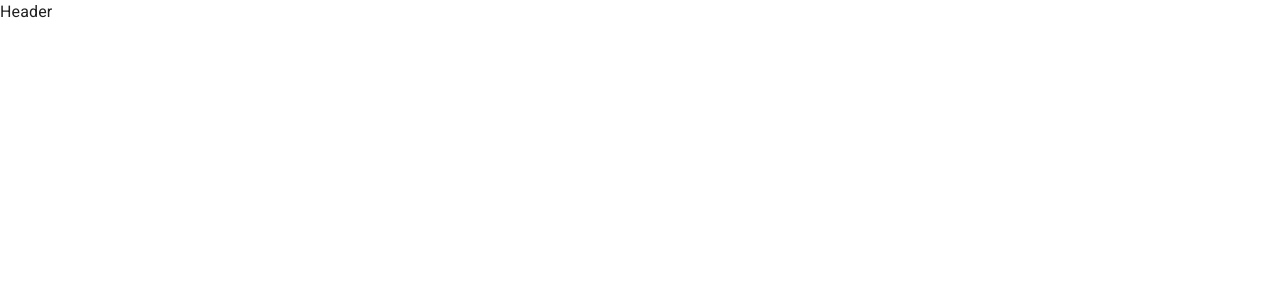
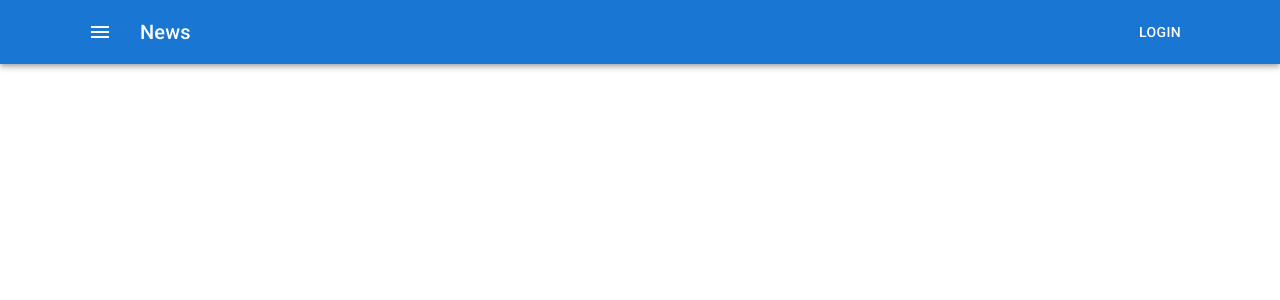
Before and after one commit to Irina77777777/travel-react, a React (Create React App) app: page / in a window 1280 px wide. Shown: the top 300 px of the page. Built offline with nearby package versions, Linux system fonts and the light colour scheme.

Commit message:
add  appBar in Header

```diff
--- a/src/container/Header/Header.tsx
+++ b/src/container/Header/Header.tsx
@@ -1,7 +1,35 @@
+import AppBar from '@mui/material/AppBar'
+import Toolbar from '@mui/material/Toolbar'
+import Typography from '@mui/material/Typography'
+import Button from '@mui/material/Button'
+import IconButton from '@mui/material/IconButton'
+import MenuIcon from '@mui/icons-material/Menu'
+import Container from '@mui/material/Container'
+
 type Props = {}
 const Header = (props: Props) => {
   return (
-    <div>Header</div>
+  <>
+      <AppBar position="static">
+        <Container maxWidth="lg">
+          <Toolbar>
+              <IconButton
+                  size="large"
+                  edge="start"
+                  color="inherit"
+                  aria-label="menu"
+                  sx={{ mr: 2 }}
+              >
+                  <MenuIcon />
+              </IconButton>
+              <Typography variant="h6" component="div" sx={{ flexGrow: 1 }}>
+                  News
+              </Typography>
+              <Button color="inherit">Login</Button>
+      </Toolbar>
+        </Container>
+      </AppBar>
+    </>
   )
 }
 export default Header
```
